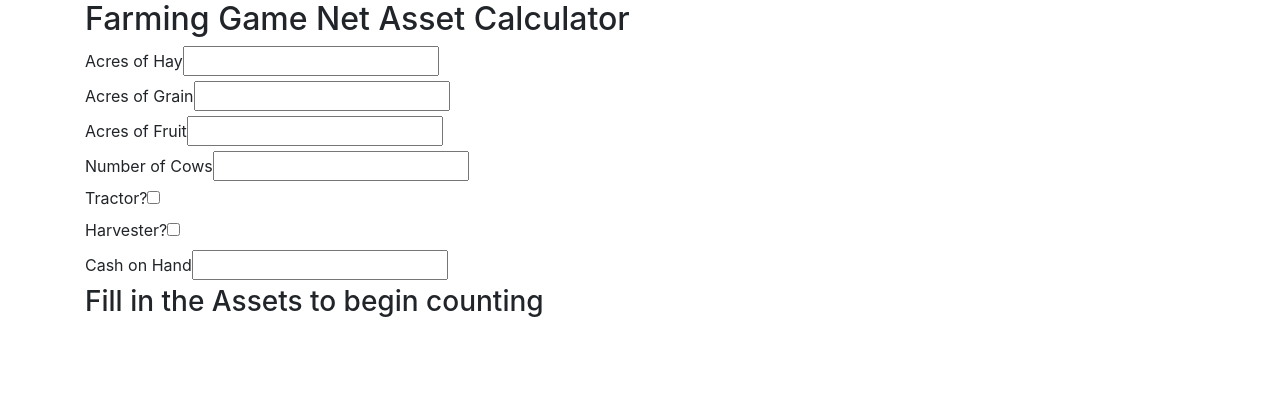
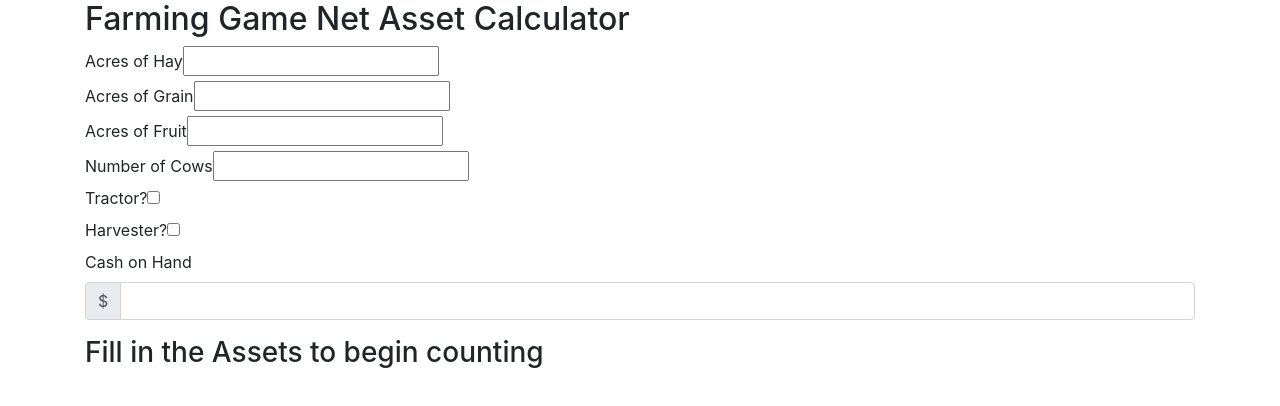
Before and after one commit to blairlierman/farming-game-calc, an Angular app: page / in a window 1280 px wide. Shown: the top 406 px of the page. Built offline with nearby package versions, Linux system fonts and the light colour scheme.

Commit message:
Format the Cash input with Bootstrap

```diff
--- a/src/app/app.component.html
+++ b/src/app/app.component.html
@@ -38,8 +38,15 @@
   </div>
   <div>
     <label for="cashAmount">Cash on Hand</label>
+    <div class="input-group mb-3">
+      <div class="input-group-prepend">
+        <span class="input-group-text">$</span>
+      </div>
       <input type="text" id="cashAmount" #cashAmount
+      class="form-control" aria-label="Amount (to the nearest hundred)"
       (change)="cashChanged(cashAmount.value)">
     </div>
+  </div>
+
   <h3 id="cashOutput">{{cashPhrase}}</h3>
 </div>
```
Lines whose indentation alone changed are shown as unchanged.
